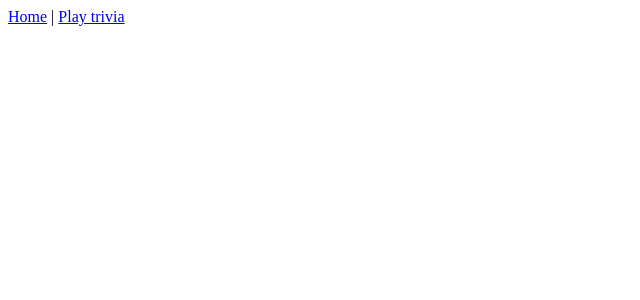
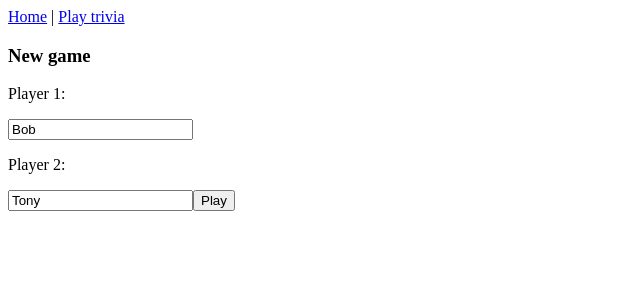
Before and after one commit to graceh54/angular-trivia, an Angular app: page / in a window 1280 px wide. Shown: the top 300 px of the page, without its empty margins (0-640 px from the left). Built offline with nearby package versions, Linux system fonts and the light colour scheme.

Commit message:
seperate settings and play mode

```diff
--- a/src/app/app.component.html
+++ b/src/app/app.component.html
@@ -2,5 +2,15 @@
   <a class="button" routerLink="/">Home</a> |
   <a class="button" routerLink="/play">Play trivia</a>
 </nav>
+<div id="settings" [style.display]="showSettings ? 'block' : 'none'">
+  <h3>New game</h3>
+  <p>Player 1:</p>
+  <input [(ngModel)]="player1NameInput" (keyup.enter)="onKeyUp()"/>
+  <p>Player 2:</p>
+  <input [(ngModel)]="player2NameInput" (keyup.enter)="onKeyUp()"/>
+  <button (click)="startGame()">Play</button>
+</div>
+
+
 
 <router-outlet></router-outlet>
--- a/src/app/app.component.ts
+++ b/src/app/app.component.ts
@@ -1,4 +1,5 @@
 import { Component } from '@angular/core';
+import { Router } from '@angular/router';
 
 @Component({
   selector: 'app-root',
@@ -7,4 +8,27 @@ import { Component } from '@angular/core';
 })
 export class AppComponent {
   title = 'angular-trivia';
+
+  player1NameInput: string = "Bob";
+  player2NameInput: string = "Tony";
+
+  showSettings = true;
+
+  constructor(private router: Router) {
+
+
+  }
+
+
+  onKeyUp(){
+    console.log("Player 1 = " + this.player1NameInput);
+    console.log("Player 2 = " + this.player2NameInput);
+  }
+
+  startGame(){
+    //hide the settings div
+    this.showSettings = false;
+    //navigate to /play
+    this.router.navigateByUrl("/play");
+  }
 }
--- a/src/app/play/play.component.html
+++ b/src/app/play/play.component.html
@@ -1,8 +1,13 @@
 <!---<input [(ngModel)]="name1" (keyup.enter)="onKeyUp()"/>--->
 
+
 <p>Player {{ currentPlayer.name }}:</p>
+
 <p>{{ currentPlayer.stars }} / 5</p>
 
 <p>{{ currentQuestion.question }}</p>
 
+<button (click)="buttonPress()">{{ currentQuestion.correct_answer }}</button>
 <button (click)="buttonPress()">Answer</button>
+<button (click)="buttonPress()">Answer</button>
+<button (click)="buttonPress()">Answer</button>
--- a/src/app/play/play.component.ts
+++ b/src/app/play/play.component.ts
@@ -20,8 +20,8 @@ class Player {
 })
 
 export class PlayComponent {
-  name1: string = "Jemima";
   questions: Question[];
+
 
   currentPlayer: Player;
   currentQuestion: Question;
@@ -36,20 +36,18 @@ export class PlayComponent {
     this.currentPlayer = player1;
     this.currentQuestion = this.questions[0];
 
-    this.playGame(this.questions, [player1,player2]);
+    // this.playGame(this.questions, [player1,player2]);
   }
   buttonPress(){
     console.log("Button pressed");
   }
 
-  onKeyUp(){
-    console.log(this.name1);
-  }
 
   playGame(questions: Question[], players: Player[] ) {
   let playing = true;
   let turnIndex = 0;
   let numPlayers = players.length;
+  let selectedAnswer = "N";
 
   while (playing) {
       let winner = (players.find(x => x.stars == 5));
```
